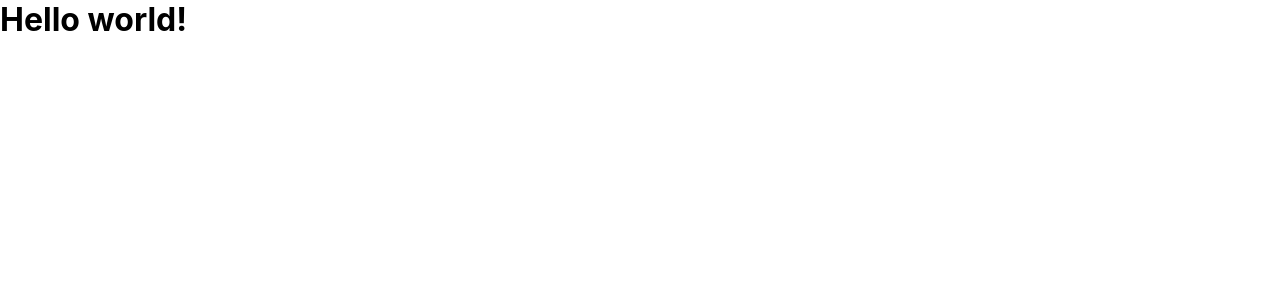
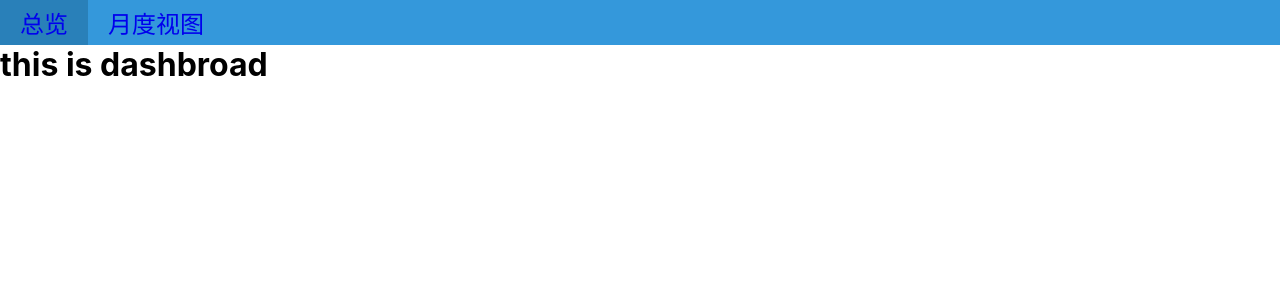
Before and after one commit to zmarsarc/xmind-homework-react, a React (Create React App) app: page / in a window 1280 px wide. Shown: the top 300 px of the page. Built offline with nearby package versions, Linux system fonts and the light colour scheme.

Commit message:
[UPDATE] 实现客户端路由，支持前进后退

```diff
--- a/src/App.js
+++ b/src/App.js
@@ -1,6 +1,46 @@
+import { css } from '@emotion/css';
+import { useNavigate } from './router.js';
+
+const navStyle = css`
+  display: flex;
+  justify-content: flex-start;
+  align-items: center;
+  background-color: #3498db;
+
+  a {
+    font-size: 24px;
+    padding: 5px 20px;
+    cursor: pointer;
+    user-select: none;
+    text-decoration: none;
+    :hover {
+      background-color: #2980b9;
+    }
+    :visited {
+      color: white;
+    }
+  }
+`;
+
+const Nav = () => {
+  const [,setUrl] = useNavigate();
+
+  return (
+    <div className={navStyle}>
+      <a href="/dashbroad" onClick={() => setUrl('/dashbroad')}>总览</a>
+      <a href="/month" onClick={() => setUrl('/month')}>月度视图</a>
+    </div>
+  )
+}
+
 function App() {
+  const [view,] = useNavigate();
+
   return (
-    <h1>Hello world!</h1>
+    <div>
+      <Nav />
+      {view}
+    </div>
   );
 }
 
--- a/src/index.js
+++ b/src/index.js
@@ -2,7 +2,6 @@ import React from 'react';
 import ReactDOM from 'react-dom';
 import './index.css';
 import App from './App';
-import reportWebVitals from './reportWebVitals';
 
 ReactDOM.render(
   <React.StrictMode>
@@ -10,8 +9,3 @@ ReactDOM.render(
   </React.StrictMode>,
   document.getElementById('root')
 );
-
-// If you want to start measuring performance in your app, pass a function
-// to log results (for example: reportWebVitals(console.log))
-// or send to an analytics endpoint. Learn more: https://bit.ly/CRA-vitals
-reportWebVitals();
--- /dev/null
+++ b/src/router.js
@@ -0,0 +1,46 @@
+import { useEffect, useState } from "react";
+
+// 跟踪所有订阅
+let subscribe = [];
+
+// 发布url变更信息到每一个订阅上
+const dispatchUrl = () => {
+    subscribe.forEach(cb => cb(route()));
+}
+
+const setUrl = url => {
+    window.history.pushState(null, null, url);
+    dispatchUrl();
+}
+
+// 监听用户的前进、后退操作，然后派发事件
+window.addEventListener('popstate', () => dispatchUrl());
+
+const route = () => {
+    const routes = [
+        {path: "/dashbroad", view: (<h1>this is dashbroad</h1>)},
+        {path: "/month", view: (<h1>this is month view</h1>)}
+    ]
+
+    let matched = routes.find(r => r.path === window.location.pathname);
+    if (!matched) {
+        matched = routes[0];
+    }
+    return matched.view;
+}
+
+export const useNavigate = () => {
+    // 执行一次初始路由
+    const [view, cb] = useState(route());
+
+    useEffect(() => {
+        // 记录新订阅
+        subscribe.push(cb);
+        // return () => subscribe = subscribe.filter(item => item !== cb);
+    }, []);
+    // React确保在组件生命周期中，useState的setter是稳定的，可以忽略掉
+
+    // 这里返回的state是每个订阅自己的state，但是setter是公共的setter
+    // 这样任意一个订阅更新了url，都会通知到其它所有订阅上
+    return [view, setUrl];
+}
```
